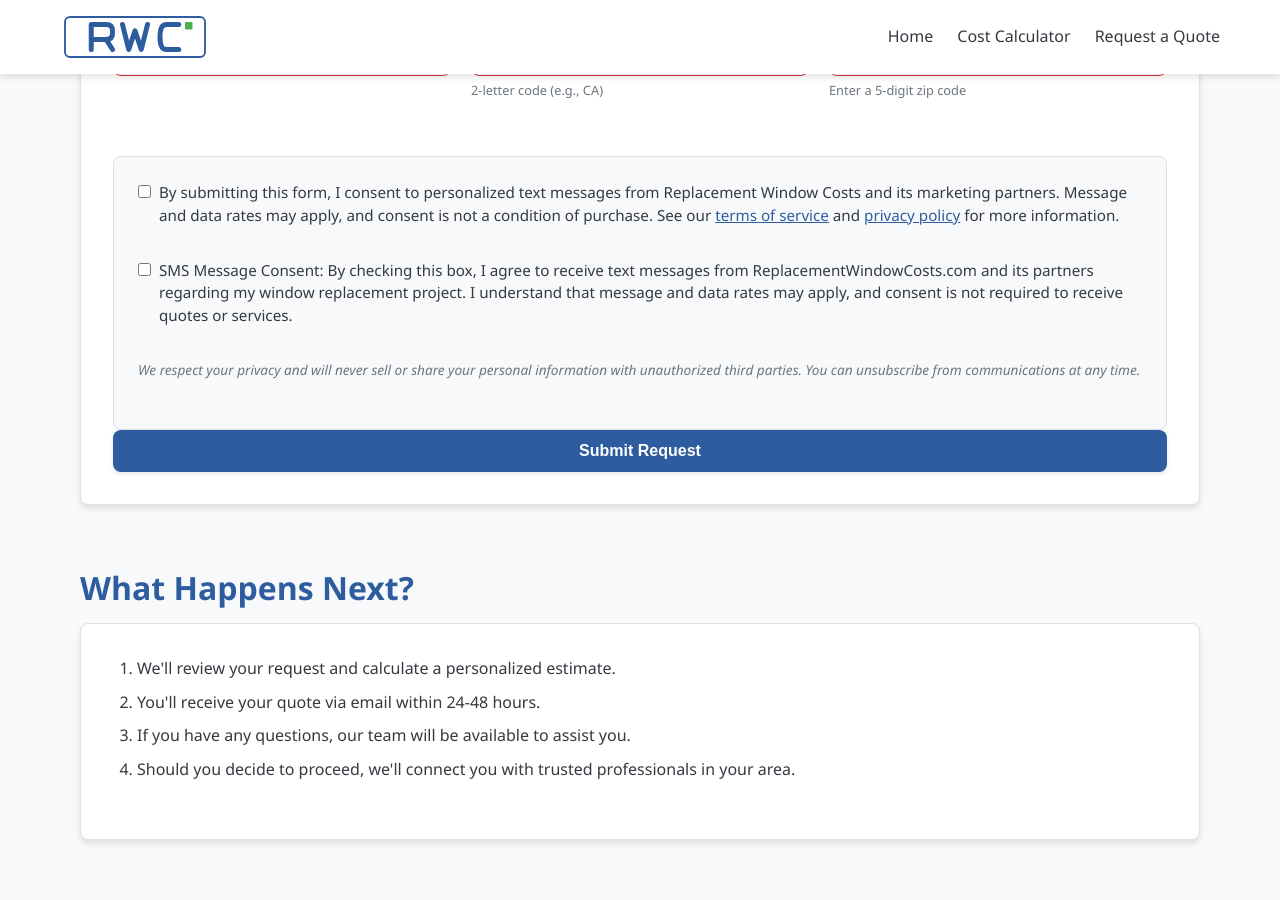
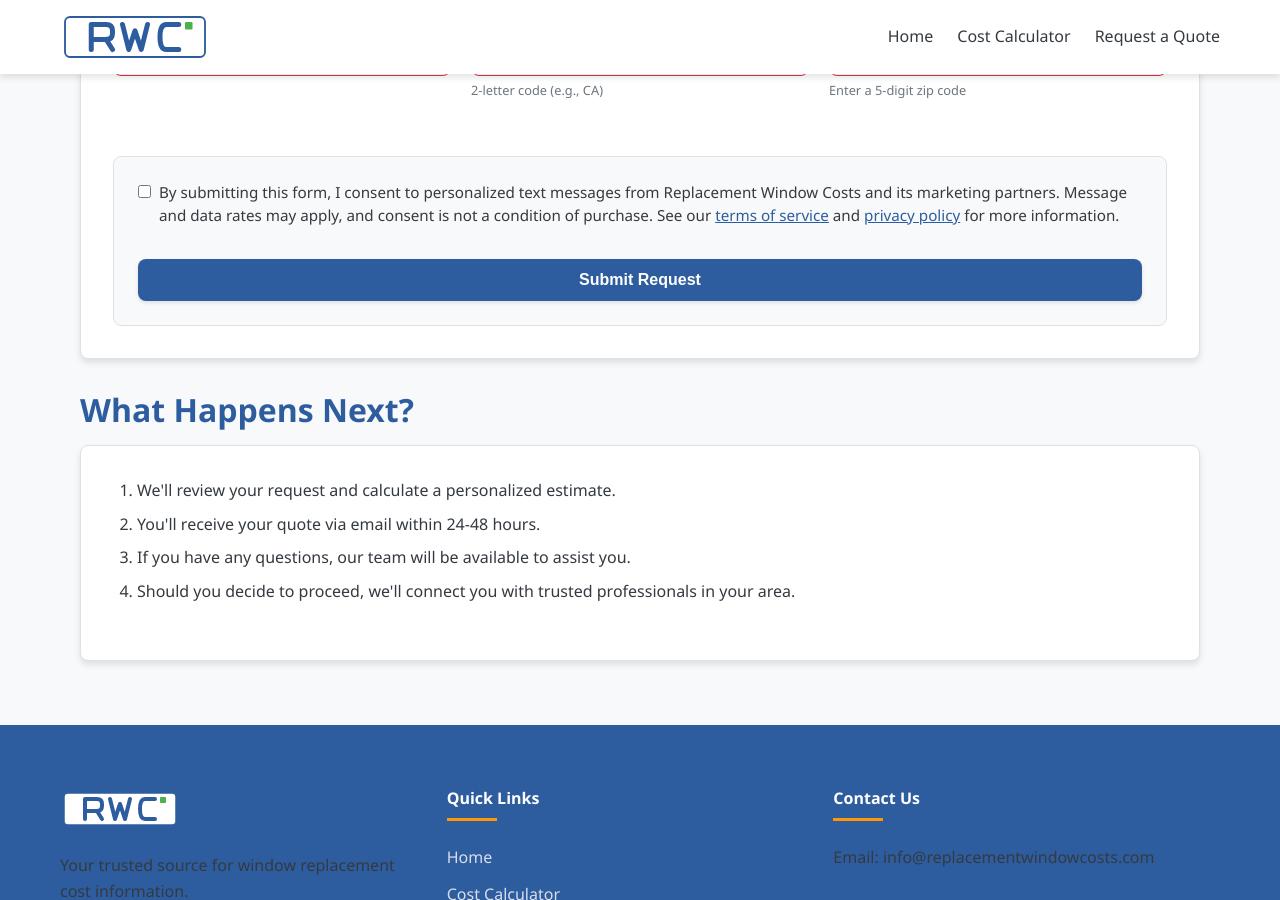
Before and after one commit to tim-amredev/replacement-window-costs, a Jekyll site: the page built from form-collection.html, in a window 1280 px wide and 900 px high, scrolled down 5604 px. Built offline with Jekyll 4.4.1, drawn with Linux system fonts in a browser that asks for light colours.

Commit message:
Update form-collection.html

```diff
--- a/form-collection.html
+++ b/form-collection.html
@@ -974,16 +974,6 @@ custom_js:
     </div>
   </div>
 
-  <div class="form-group">
-    <div class="checkbox-option sms-checkbox">
-      <input type="checkbox" id="sms-consent" name="sms_consent">
-      <label for="sms-consent">SMS Message Consent: By checking this box, I agree to receive text messages from ReplacementWindowCosts.com and its partners regarding my window replacement project. I understand that message and data rates may apply, and consent is not required to receive quotes or services.</label>
-    </div>
-  </div>
-
-  <p class="consent-note">We respect your privacy and will never sell or share your personal information with unauthorized third parties. You can unsubscribe from communications at any time.</p>
-</div>
-
 <!-- Keep the submit button as is -->
 <button type="submit" class="btn btn-primary" style="width: 100%;">Submit Request</button>
       </form>
```
